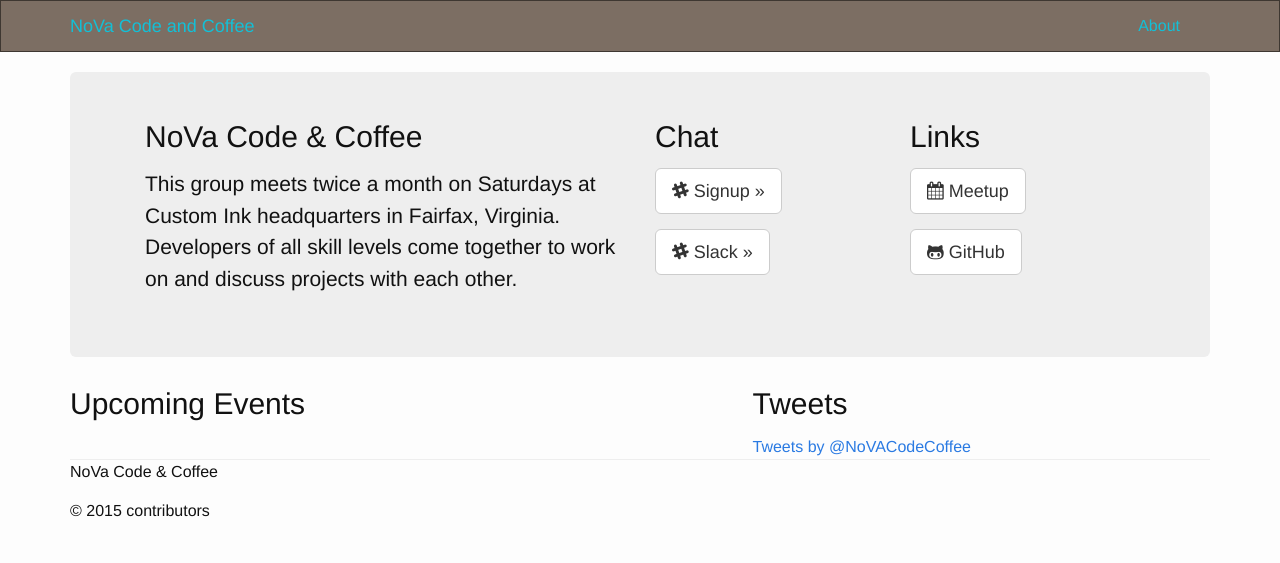
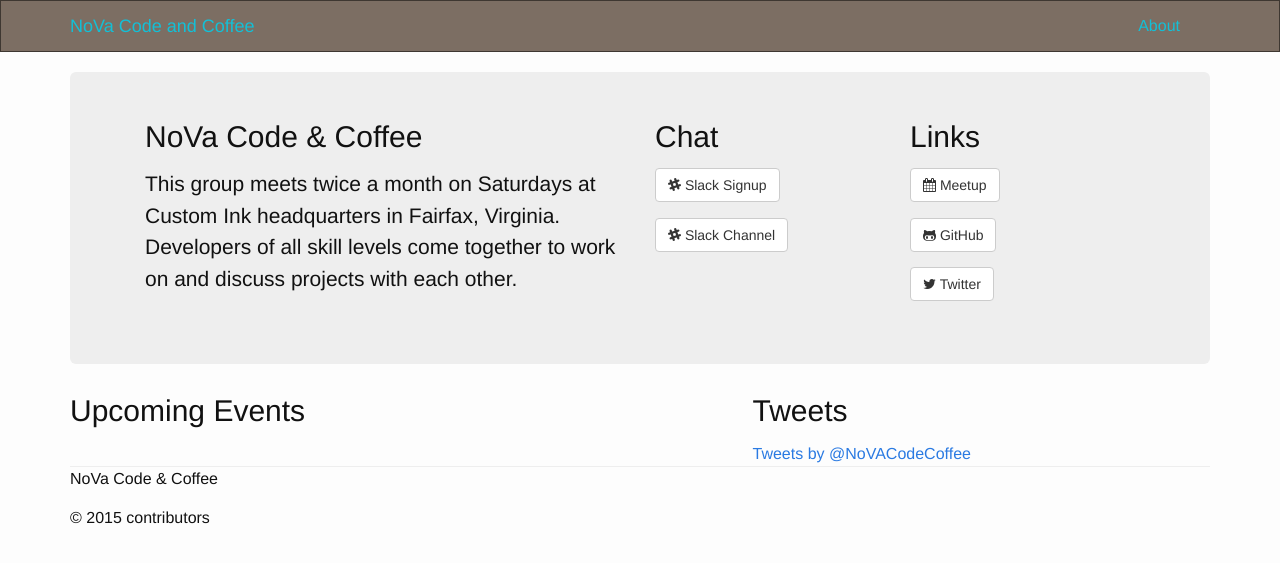
Before and after one commit to NoVACodeCoffee/novacodecoffee.github.io, a Jekyll site: the page built from index.html, in a window 1280 px wide. Shown: the top 563 px of the page. Built offline with Jekyll 4.4.1, drawn with Linux system fonts in a browser that asks for light colours; nearby versions of some CDN libraries; comment, search, counter and statistics services are not loaded.

Commit message:
make buttons tinier, modify text

```diff
--- a/_includes/banner.html
+++ b/_includes/banner.html
@@ -7,14 +7,15 @@
       </div>
       <div class="col-md-3">
         <h2>Chat</h2>
-        <p><a class="btn btn-default btn-lg" href="http://novacodecoffee.herokuapp.com" role="button"><i class="fa fa-slack"></i>
-            Signup &raquo;</a></p>
-        <p><a class="btn btn-default btn-lg" href="https://novacodecoffee.slack.com/" role="button"><i class="fa fa-slack"></i> Slack &raquo;</a></p>
+        <p><a class="btn btn-default" href="http://novacodecoffee.herokuapp.com" role="button"><i class="fa fa-slack"></i>
+            Slack Signup</a></p>
+        <p><a class="btn btn-default" href="https://novacodecoffee.slack.com/" role="button"><i class="fa fa-slack"></i> Slack Channel</a></p>
       </div>
       <div class="col-md-3">
         <h2>Links</h2>
-        <p><a class="btn btn-default btn-lg" href="http://www.meetup.com/NoVA-Code-Coffee" role="button"><i class="fa fa-calendar"></i>  Meetup</a></p>
-        <p><a class="btn btn-default btn-lg" href="https://github.com/NoVACodeCoffee" role="button"><i class="fa fa-github-alt"></i>  GitHub</a></p>
+        <p><a class="btn btn-default" href="http://www.meetup.com/NoVA-Code-Coffee" role="button"><i class="fa fa-calendar"></i> Meetup</a></p>
+        <p><a class="btn btn-default" href="https://github.com/NoVACodeCoffee" role="button"><i class="fa fa-github-alt"></i> GitHub</a></p>
+        <p><a class="btn btn-default" href="http://www.twitter.com/novacodecoffee" role="button"><i class="fa fa-twitter"></i> Twitter</a></p>
       </div>
     </div>
   </div>
```
